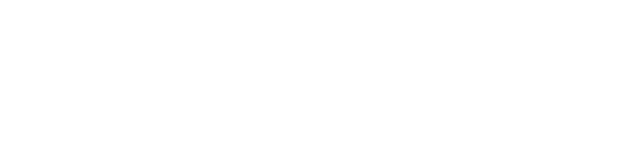
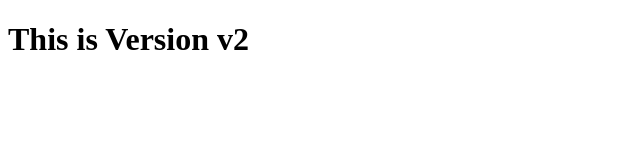
Before and after one commit to shivam281992/myrepo, a plain HTML site: page index.html in a window 1280 px wide. Shown: the whole page, without its empty margins (0-640 px from the left). Drawn offline with Linux system fonts and the light colour scheme.

Commit message:
This is v2

```diff
--- a/index.html
+++ b/index.html
@@ -6,6 +6,6 @@
     <title>Document</title>
 </head>
 <body>
-
+    <h1>This is Version v2</h1>
 </body>
 </html>
```
